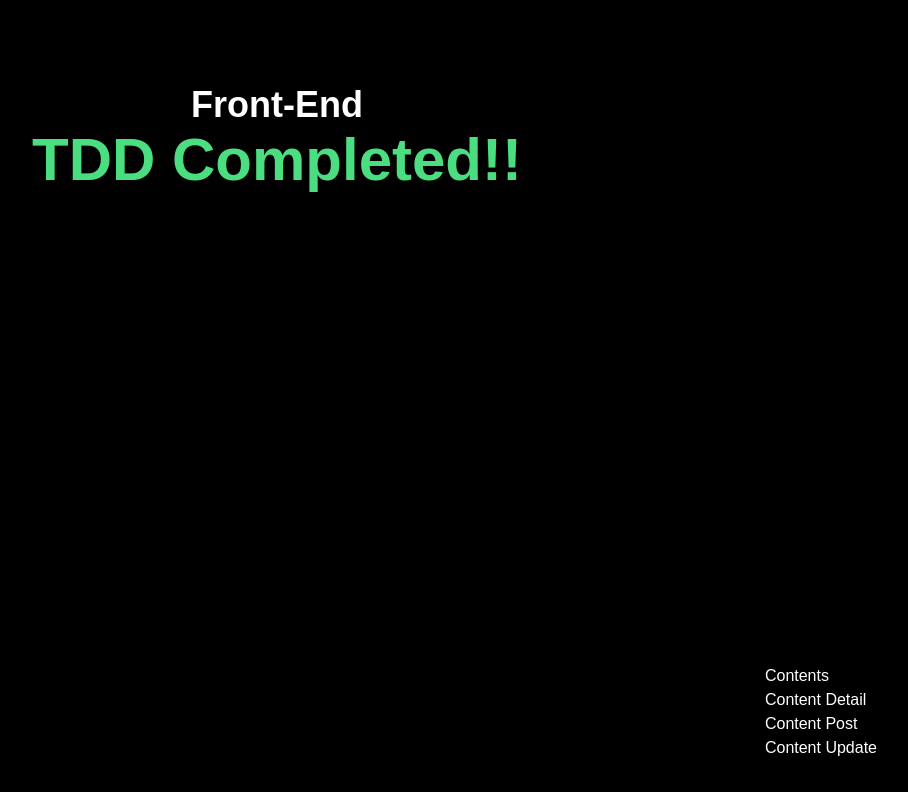
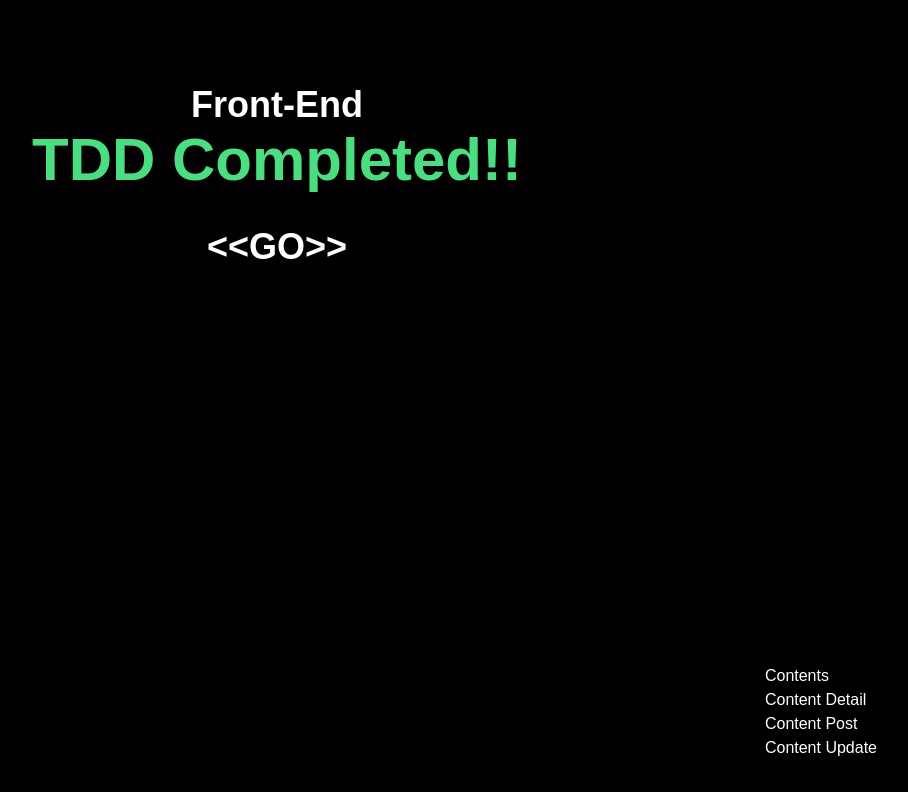
Before and after one commit to cjungwo/tdd-app, a Next.js app: page / in a window 1280 px wide. Shown: the top 792 px of the page, without its empty margins (363-1271 px from the left). Built offline with nearby package versions, Linux system fonts and the light colour scheme.

Commit message:
#5-add go link in home page

```diff
--- a/src/app/page.tsx
+++ b/src/app/page.tsx
@@ -1,9 +1,12 @@
+import Link from "next/link";
+
 export default function Home() {
   return (
     <div>
       <h1 className="mt-20 text-4xl font-bold text-center leading-snug">
         <div>Front-End</div>
-        <div className="text-6xl text-green-400">TDD Completed!!</div>
+        <div className="text-6xl text-green-400 mb-8">TDD Completed!!</div>
+        <Link href='/contents'>&lt;&lt;GO&gt;&gt;</Link>
       </h1>
     </div>
   );
```
